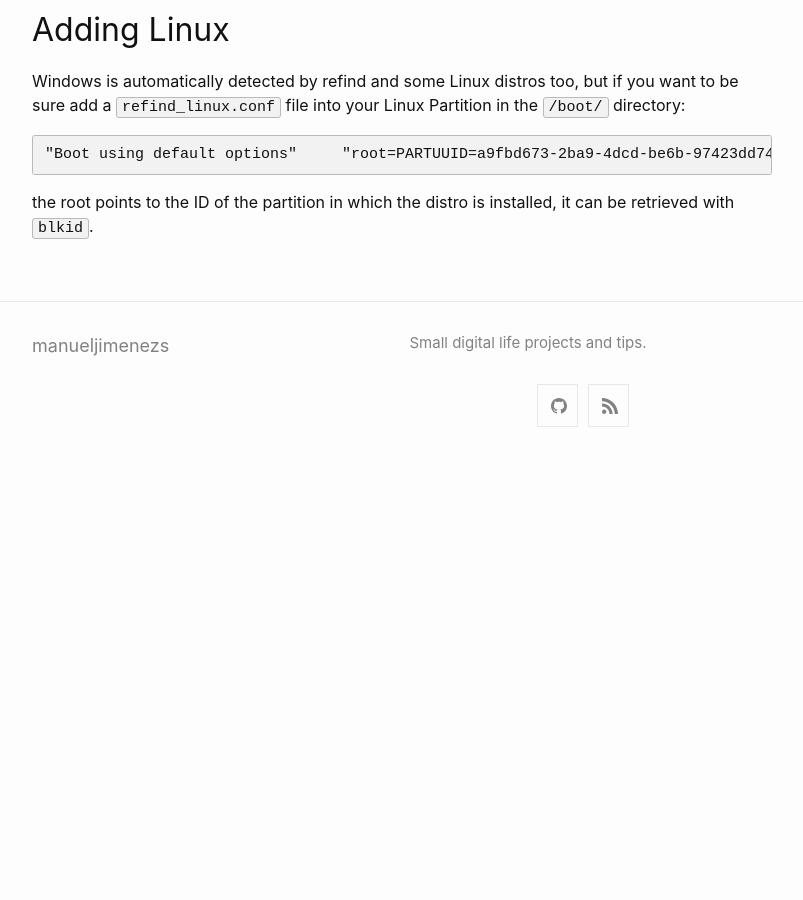
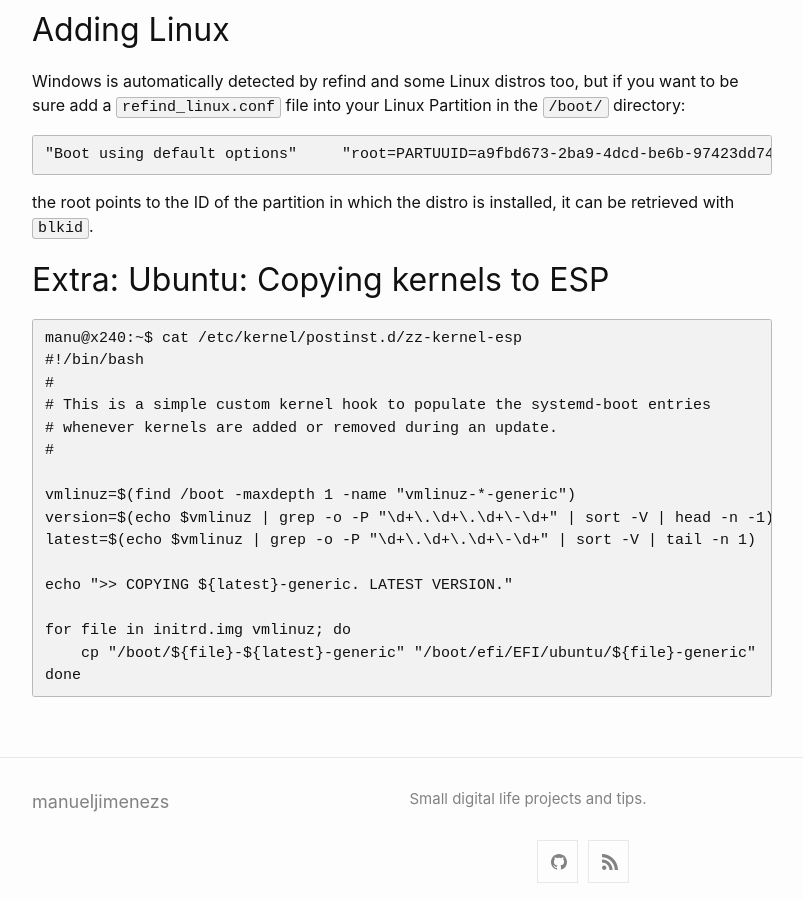
Before and after one commit to manueljimenezs/manueljimenezs.github.io, a Jekyll site: the page built from _posts/2019-10-29-efi-basics.md, in a window 1280 px wide and 900 px high, scrolled down 2590 px. Shown: the whole window, without its empty margins (238-1041 px from the left). Built offline with Jekyll 4.4.1, drawn with Linux system fonts in a browser that asks for light colours; before the commit the page ends 3047 px from its top, so only the background shows below that.

Commit message:
Update 2019-10-29-efi-basics.md

````diff
--- a/_posts/2019-10-29-efi-basics.md
+++ b/_posts/2019-10-29-efi-basics.md
@@ -95,3 +95,24 @@ Windows is automatically detected by refind and some Linux distros too, but if y
 ```
 
 the root points to the ID of the partition in which the distro is installed, it can be retrieved with `blkid`.
+
+## Extra: Ubuntu: Copying kernels to ESP
+
+```
+manu@x240:~$ cat /etc/kernel/postinst.d/zz-kernel-esp
+#!/bin/bash
+#
+# This is a simple custom kernel hook to populate the systemd-boot entries
+# whenever kernels are added or removed during an update.
+#
+
+vmlinuz=$(find /boot -maxdepth 1 -name "vmlinuz-*-generic")
+version=$(echo $vmlinuz | grep -o -P "\d+\.\d+\.\d+\-\d+" | sort -V | head -n -1)
+latest=$(echo $vmlinuz | grep -o -P "\d+\.\d+\.\d+\-\d+" | sort -V | tail -n 1)
+
+echo ">> COPYING ${latest}-generic. LATEST VERSION."
+
+for file in initrd.img vmlinuz; do
+    cp "/boot/${file}-${latest}-generic" "/boot/efi/EFI/ubuntu/${file}-generic"
+done
+```
````
